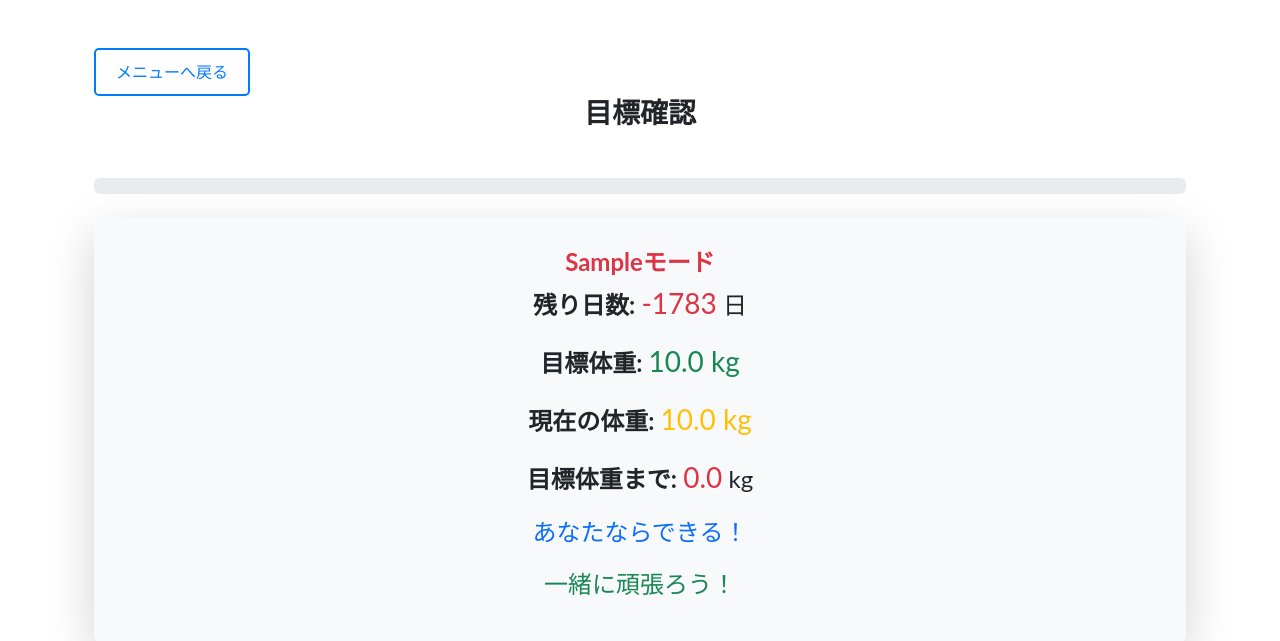
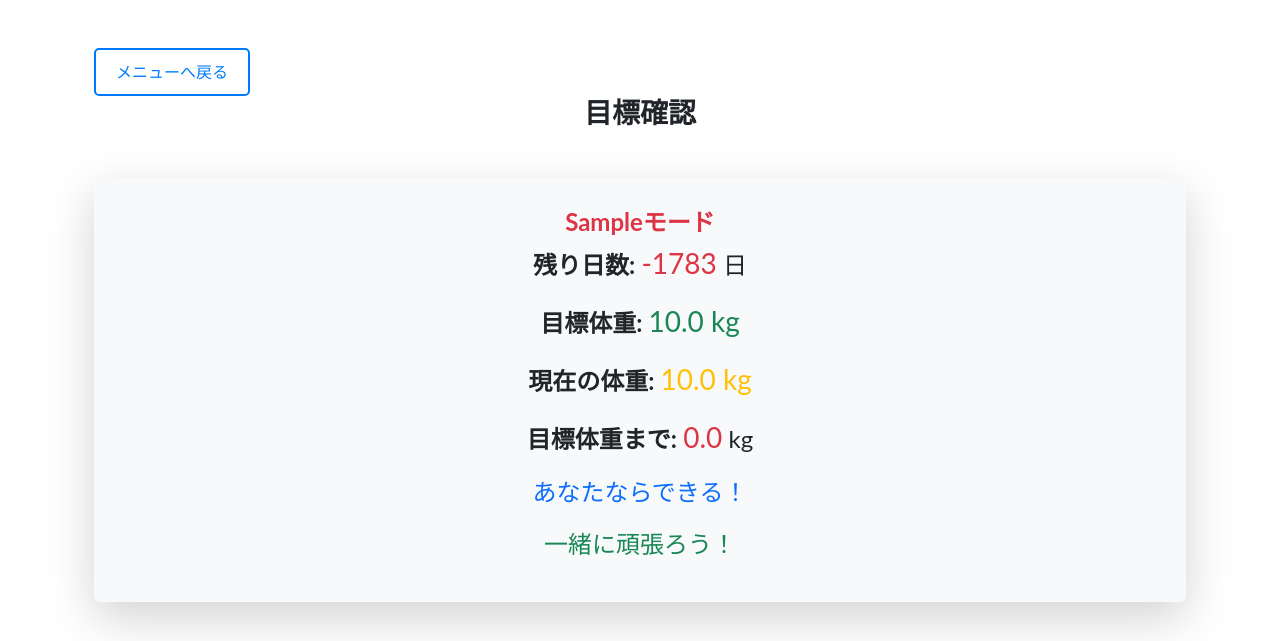
Before and after one commit to TabataMasahito/Dteam, a Flask app: page /confirmyourgoal in a window 1280 px wide. Shown: the part 60-701 px from the top of the page. Run offline with Flask 3, Linux system fonts and the light colour scheme; a user stored in the database is signed in; tables that the repository leaves empty hold one stand-in row (values such as "Sample post"); parts of the project's set-up code (start-up, migrations or seed data) failed here and were passed over; some libraries are stand-ins or nearby versions.

Commit message:
目標確認変更

```diff
--- a/apps/exercise/templates/exercise/confirm_your_goal.html
+++ b/apps/exercise/templates/exercise/confirm_your_goal.html
@@ -8,10 +8,6 @@
         <header class="text-center mb-5">
             <h3 class="font-weight-bold">目標確認</h3>
         </header>
-
-        <div class="progress my-4">
-            <div class="progress-bar" role="progressbar" style="width: {{ progress_percentage }}%;" aria-valuenow="{{ progress_percentage }}" aria-valuemin="0" aria-valuemax="100"></div>
-        </div>
 
         <div class="confirm mb-5 p-4 bg-light rounded shadow-lg">
             <span class="badge badge-success text-danger fs-4">{{ mode }}モード</span>
```
